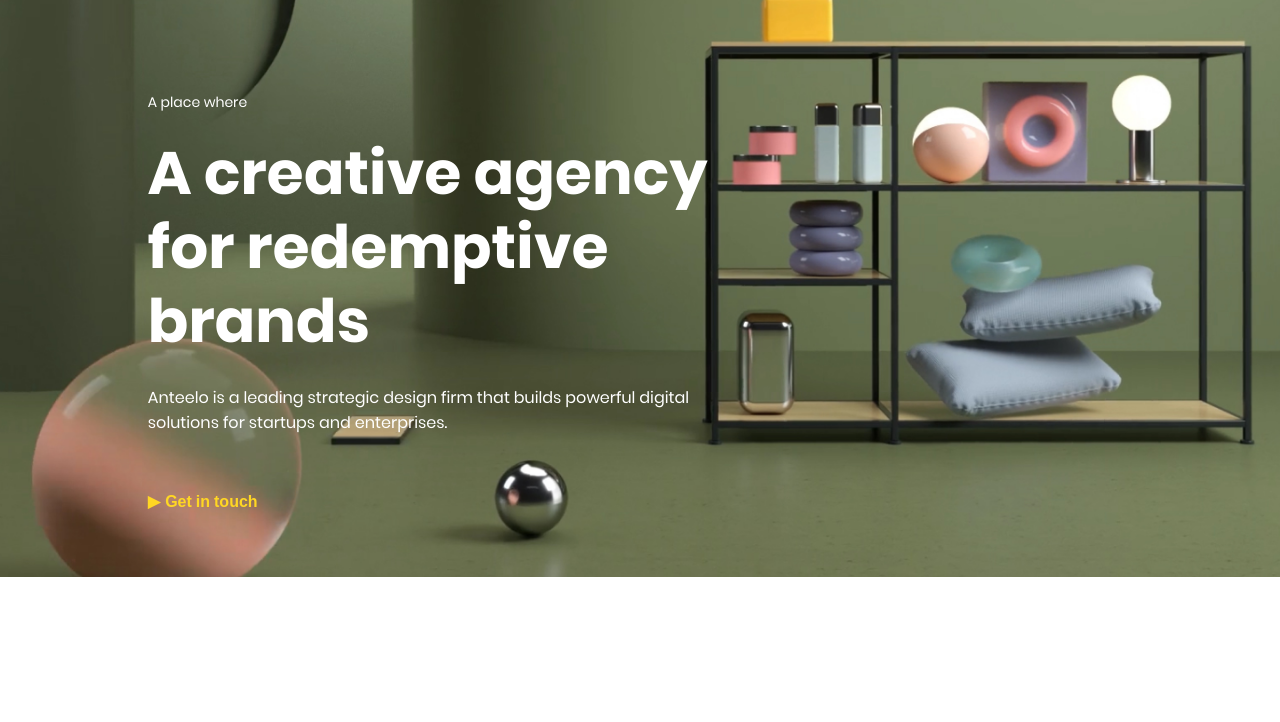
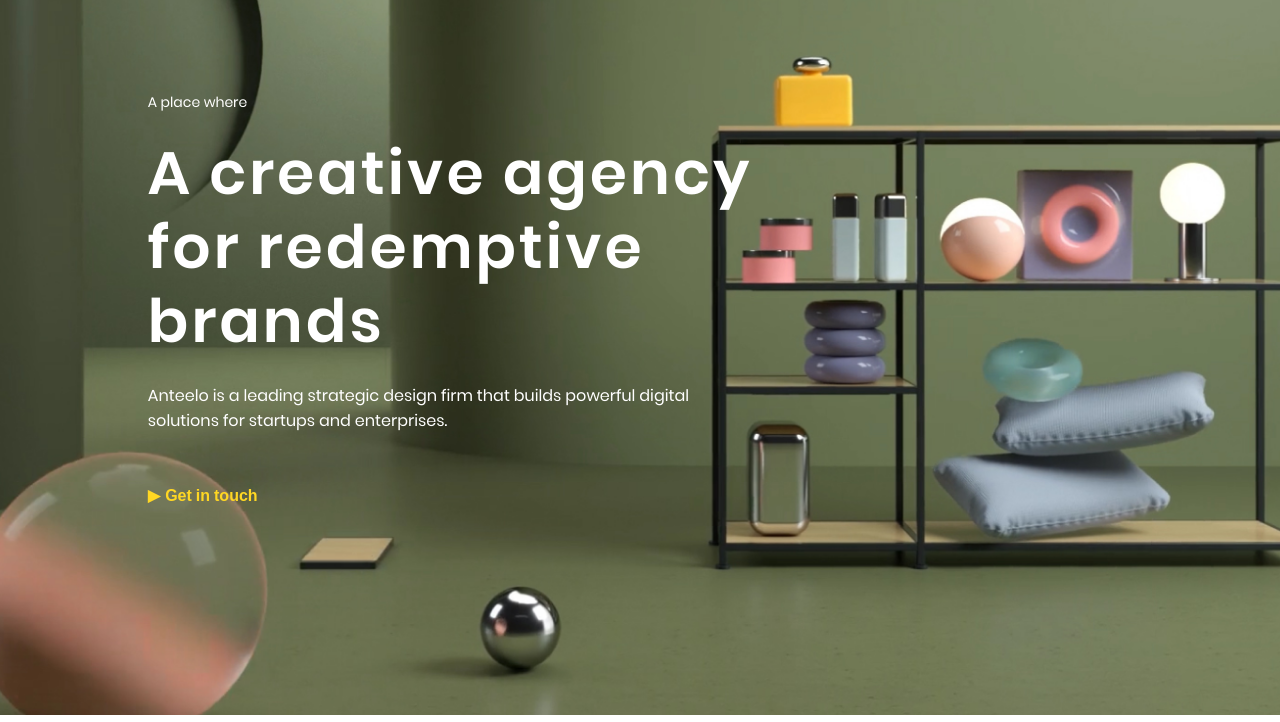
Before and after one commit to DKMFzF/webowio, a website: page src/index.html in a window 1280 px wide. Shown: the part 78-800 px from the top of the page. Drawn offline with Linux system fonts and the light colour scheme; files that its build step writes are made by us from their sources; files whose address does not match are found by name.

Commit message:
post fix section

```diff
--- a/package.json
+++ b/package.json
@@ -14,7 +14,7 @@
     "build": "gulp build",
     "fixAndBuild": "npm run fixAll && npm run build",
     "dev": "gulp",
-    "commit": "git add . && git commit -m post-fix-pacage && git push origin master"
+    "commit": "git add . && git commit size-section-fix && git push origin master"
   },
   "repository": {
     "type": "git",
--- a/src/fonts/font.css
+++ b/src/fonts/font.css
@@ -14,11 +14,11 @@
 @font-face {
   font-family: Poppins;
   src:
-    local('Poppins Bold'),
-    local('Poppins-Bold'),
-    url(Poppins-Bold.woff2) format('woff2'),
-    url(Poppins-Bold.woff) format('woff'),
-    url(Poppins-Bold.ttf) format('truetype');
+    local('Poppins Semi Bold'),
+    local('Poppins-Semi-Bold'),
+    url(Poppins-SemiBold.woff2) format('woff2'),
+    url(Poppins-SemiBold.woff) format('woff'),
+    url(Poppins-SemiBold.ttf) format('truetype');
   font-weight: 700;
   font-style: normal;
   font-display: swap;
--- a/src/styles/style.css
+++ b/src/styles/style.css
@@ -16,6 +16,8 @@
 .title {
   line-height: 74px;
   font-size: 60px;
+  font-weight: 700;
+  letter-spacing: 3px;
 }
 
 .paragraph {
@@ -109,10 +111,10 @@
 }
 
 .hero-container__paragraph {
-  margin-block-start: 27px;
-  margin-block-end: 55px;
+  margin-block-start: 25px;
 }
 
 .hero-container__link {
-  margin-block-start: 57px;
+  margin-block-start: 53px;
+  margin-block-end: 210px;
 }
```
Also changed, not shown: README.md, src/fonts/Poppins-Bold.ttf (deleted), src/fonts/Poppins-Bold.woff (deleted), src/fonts/Poppins-Bold.woff2 (deleted), src/fonts/Poppins-SemiBold.ttf (added), src/fonts/Poppins-SemiBold.woff (added), src/fonts/Poppins-SemiBold.woff2 (added).
